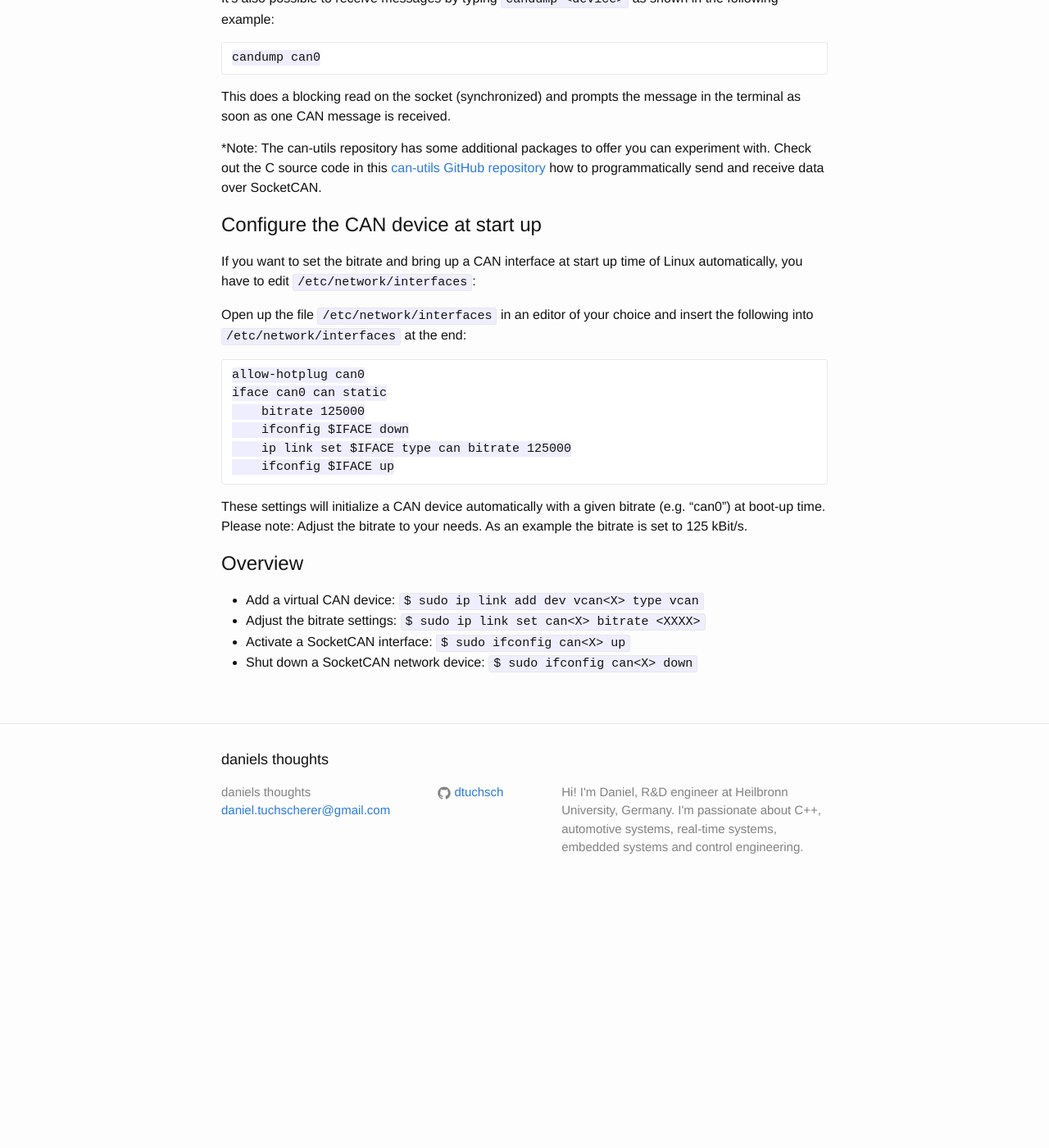
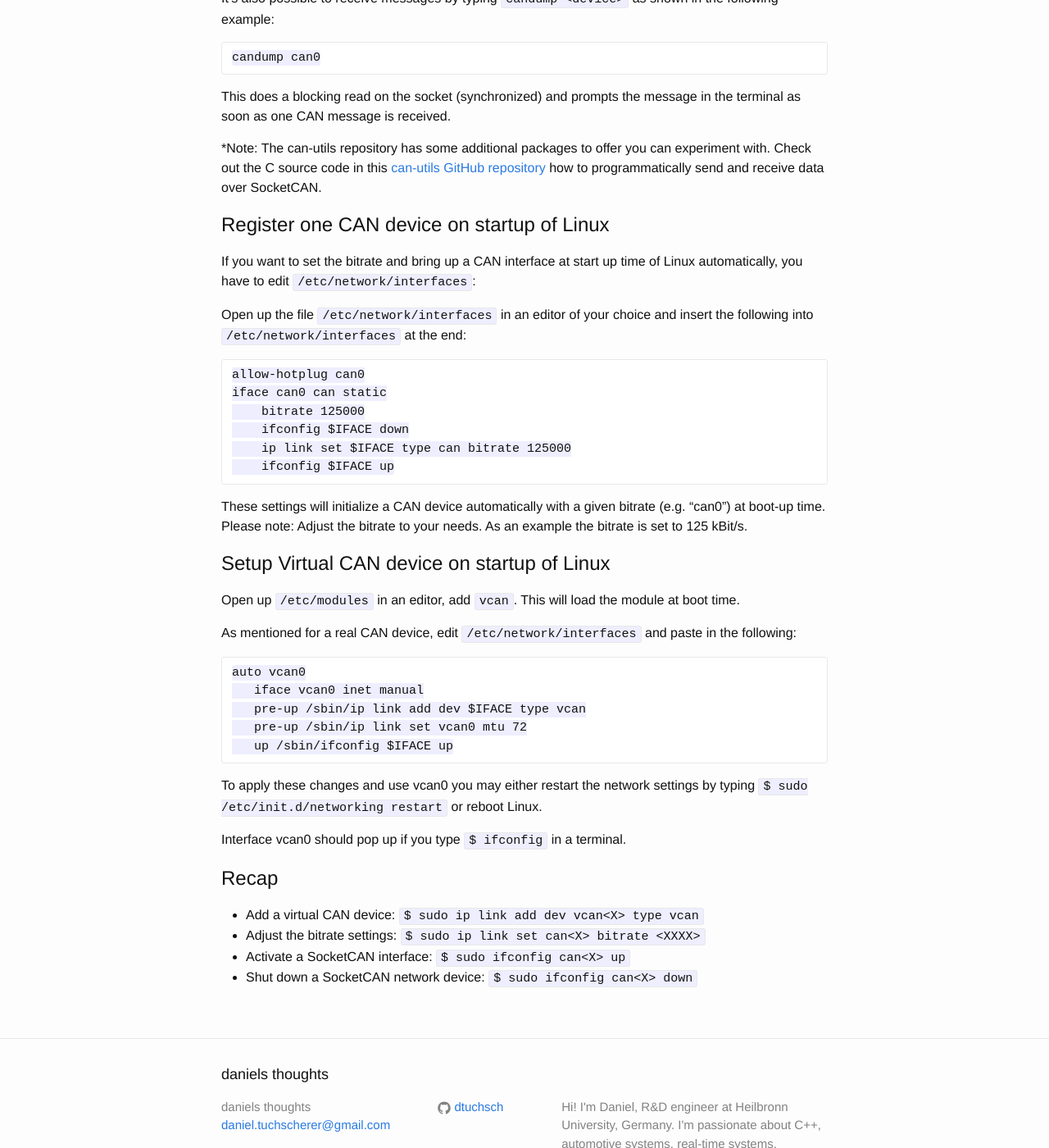
Before and after one commit to chopyy/dtuchsch.github.io, a Jekyll site: the page built from _posts/2015-12-13-SocketCAN-Intro.md, in a window 1280 px wide and 1400 px high, scrolled down 2068 px. Shown: the whole window at 82% size. Built offline with Jekyll 4.4.1, drawn with Linux system fonts in a browser that asks for light colours; before the commit the page ends 3173 px from its top, so only the background shows below that.

Commit message:
vcan boot config

````diff
--- a/_posts/2015-12-13-SocketCAN-Intro.md
+++ b/_posts/2015-12-13-SocketCAN-Intro.md
@@ -86,7 +86,8 @@ This does a blocking read on the socket (synchronized) and prompts the message i
 
 *Note: The can-utils repository has some additional packages to offer you can experiment with. Check out the C source code in this [can-utils GitHub repository](https://github.com/linux-can/can-utils) how to programmatically send and receive data over SocketCAN.
 
-# Configure the CAN device at start up
+# Register one CAN device on startup of Linux
+
 If you want to set the bitrate and bring up a CAN interface at start up time of Linux automatically, you have to edit `/etc/network/interfaces`:
 
 Open up the file `/etc/network/interfaces` in an editor of your choice and insert the following into `/etc/network/interfaces` at the end:
@@ -102,7 +103,25 @@ iface can0 can static
 
 These settings will initialize a CAN device automatically with a given bitrate (e.g. "can0") at boot-up time. Please note: Adjust the bitrate to your needs. As an example the bitrate is set to 125 kBit/s.
 
-# Overview
+# Setup Virtual CAN device on startup of Linux
+
+Open up `/etc/modules` in an editor, add `vcan`. This will load the module at boot time.
+
+As mentioned for a real CAN device, edit `/etc/network/interfaces` and paste in the following:
+
+```
+auto vcan0
+   iface vcan0 inet manual
+   pre-up /sbin/ip link add dev $IFACE type vcan
+   pre-up /sbin/ip link set vcan0 mtu 72
+   up /sbin/ifconfig $IFACE up
+```
+
+To apply these changes and use vcan0 you may either restart the network settings by typing `$ sudo /etc/init.d/networking restart` or reboot Linux.
+
+Interface vcan0 should pop up if you type `$ ifconfig` in a terminal.
+
+# Recap
 
 * Add a virtual CAN device: `$ sudo ip link add dev vcan<X> type vcan`
 * Adjust the bitrate settings: `$ sudo ip link set can<X> bitrate <XXXX>`
````
